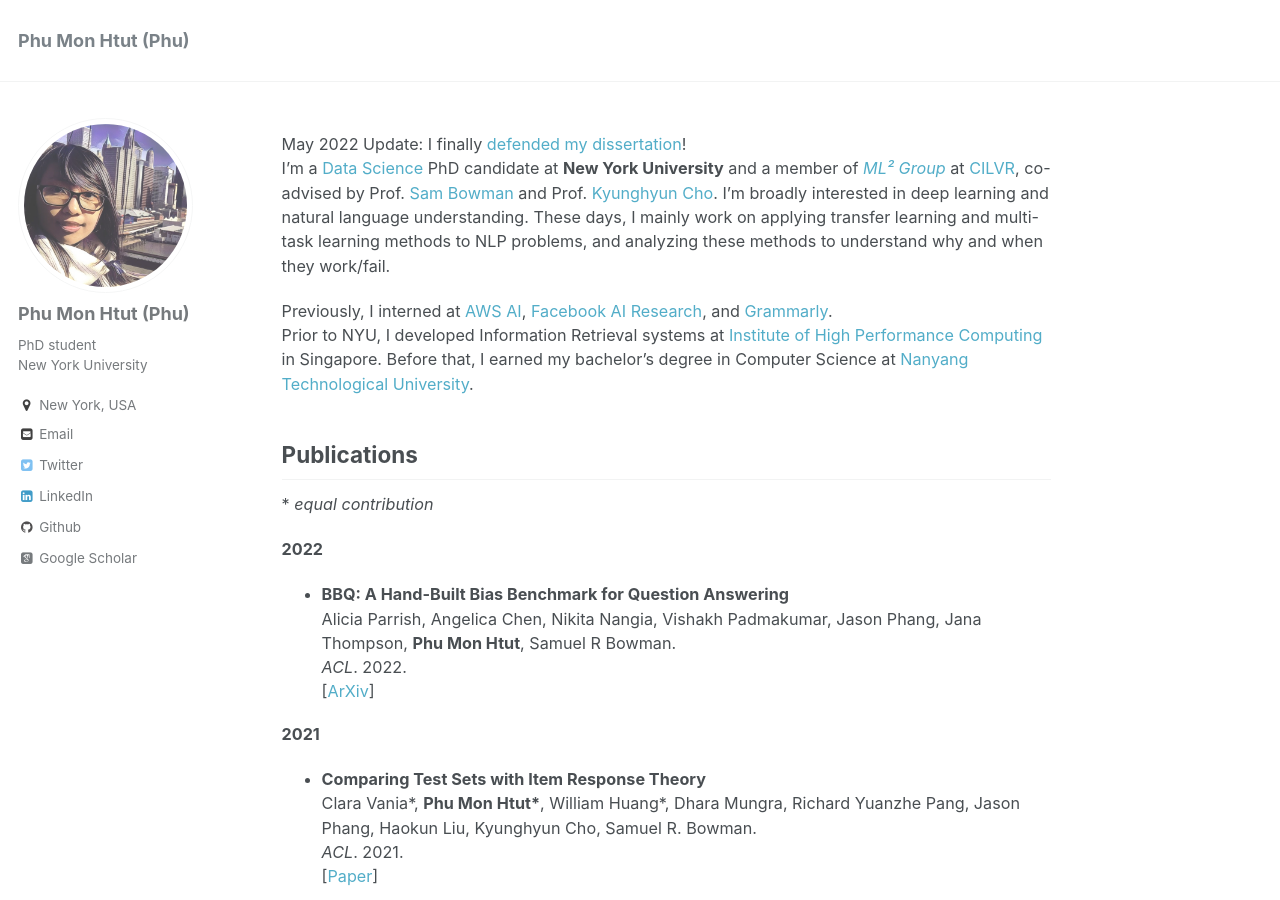
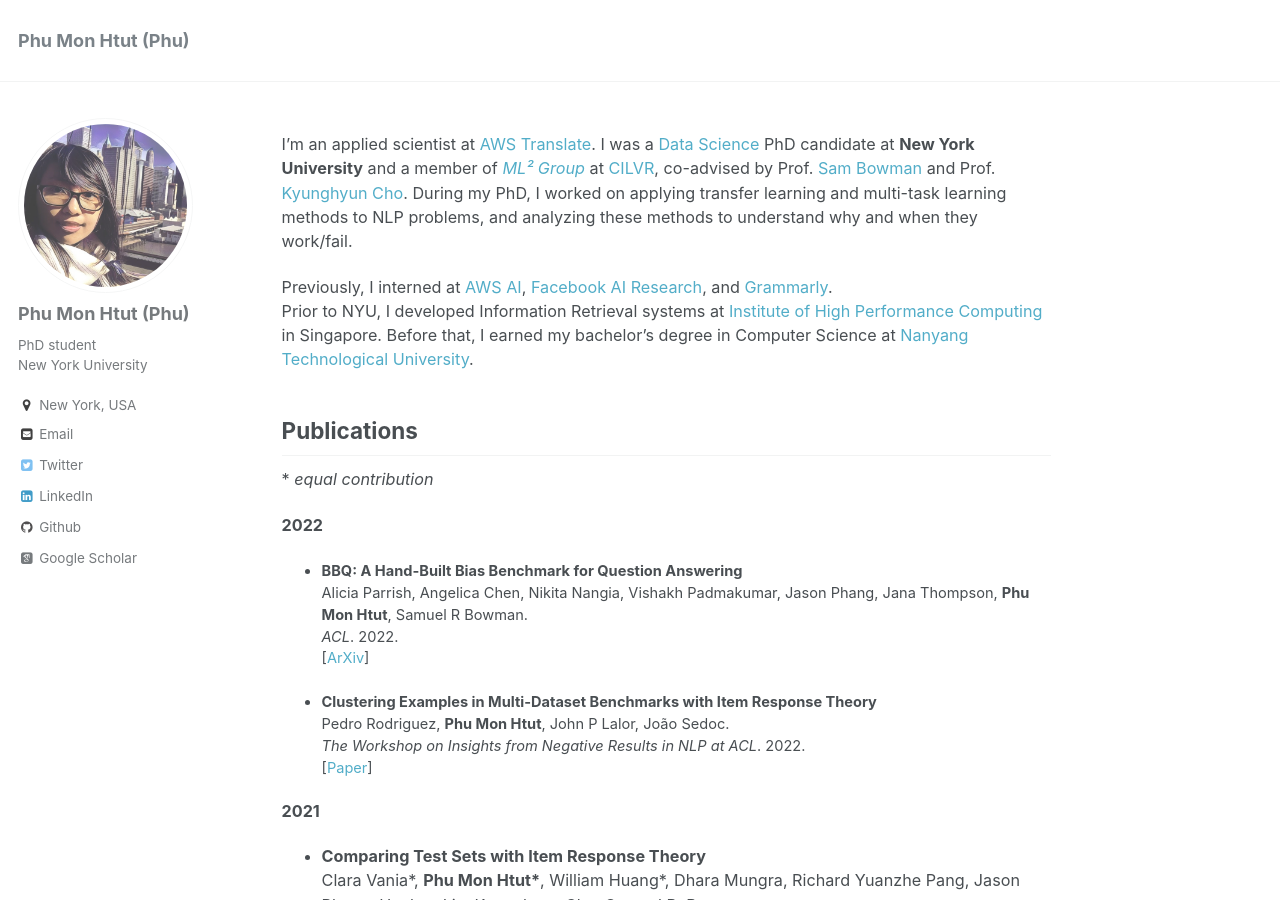
Before and after one commit to phu-pmh/phu-pmh.github.io, a Jekyll site: the page built from _pages/about.md, in a window 1280 px wide and 900 px high. Built offline with Jekyll 4.4.1, drawn with Linux system fonts in a browser that asks for light colours; some web fonts are replaced.

Commit message:
Update about.md

```diff
--- a/_pages/about.md
+++ b/_pages/about.md
@@ -8,8 +8,8 @@ redirect_from:
   - /about.html
 ---
 
-May 2022 Update: I finally [defended my dissertation](https://twitter.com/phu_pmh/status/1521593366307291136)!
-I’m a [Data Science](https://cds.nyu.edu/) PhD candidate at **New York University** and a member of *[ML² Group](https://wp.nyu.edu/ml2/)* at [CILVR](https://wp.nyu.edu/cilvr/), co-advised by Prof. [Sam Bowman](https://www.nyu.edu/projects/bowman/) and Prof. [Kyunghyun Cho](http://www.kyunghyuncho.me/). I'm broadly interested in deep learning and natural language understanding. These days, I mainly work on applying transfer learning and multi-task learning methods to NLP problems, and analyzing these methods to understand why and when they work/fail.
+I'm an applied scientist at [AWS Translate](https://aws.amazon.com/translate/).
+I was a [Data Science](https://cds.nyu.edu/) PhD candidate at **New York University** and a member of *[ML² Group](https://wp.nyu.edu/ml2/)* at [CILVR](https://wp.nyu.edu/cilvr/), co-advised by Prof. [Sam Bowman](https://www.nyu.edu/projects/bowman/) and Prof. [Kyunghyun Cho](http://www.kyunghyuncho.me/). During my PhD, I worked on applying transfer learning and multi-task learning methods to NLP problems, and analyzing these methods to understand why and when they work/fail.
 
 Previously, I interned at [AWS AI](https://www.amazon.science/), [Facebook AI Research](https://ai.facebook.com/), and [Grammarly](https://www.grammarly.com/).
 Prior to NYU, I developed Information Retrieval systems at [Institute of High Performance Computing](https://www.a-star.edu.sg/ihpc) in Singapore. Before that, I earned my bachelor’s degree in Computer Science at [Nanyang Technological University](https://www.ntu.edu.sg/scse).
@@ -26,6 +26,10 @@ Publications
  *ACL*. 2022.
  [[ArXiv](https://arxiv.org/abs/2110.08193)]
 
+* **Clustering Examples in Multi-Dataset Benchmarks with Item Response Theory**
+ Pedro Rodriguez, __Phu Mon Htut__, John P Lalor, João Sedoc.
+ *The Workshop on Insights from Negative Results in NLP at ACL*. 2022.
+ [[Paper](https://aclanthology.org/2022.insights-1.14/)]
 
 **2021**
 * **Comparing Test Sets with Item Response Theory**
```
